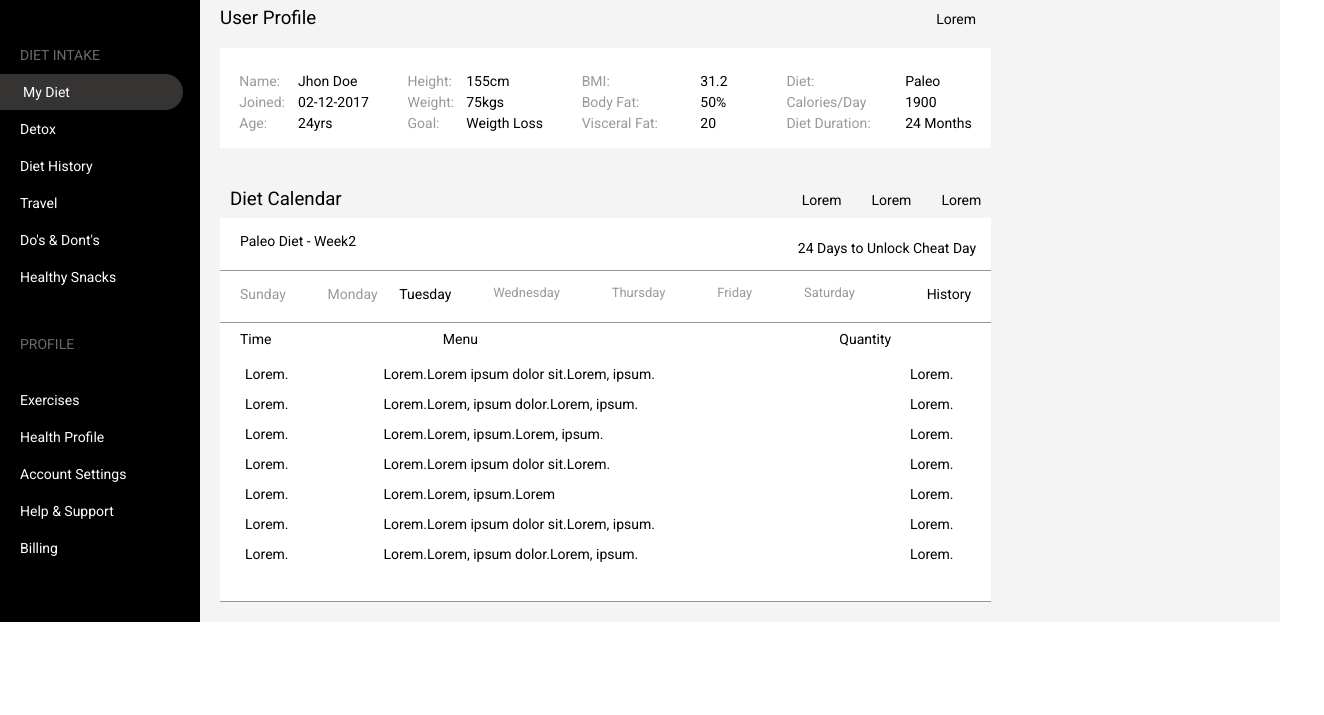
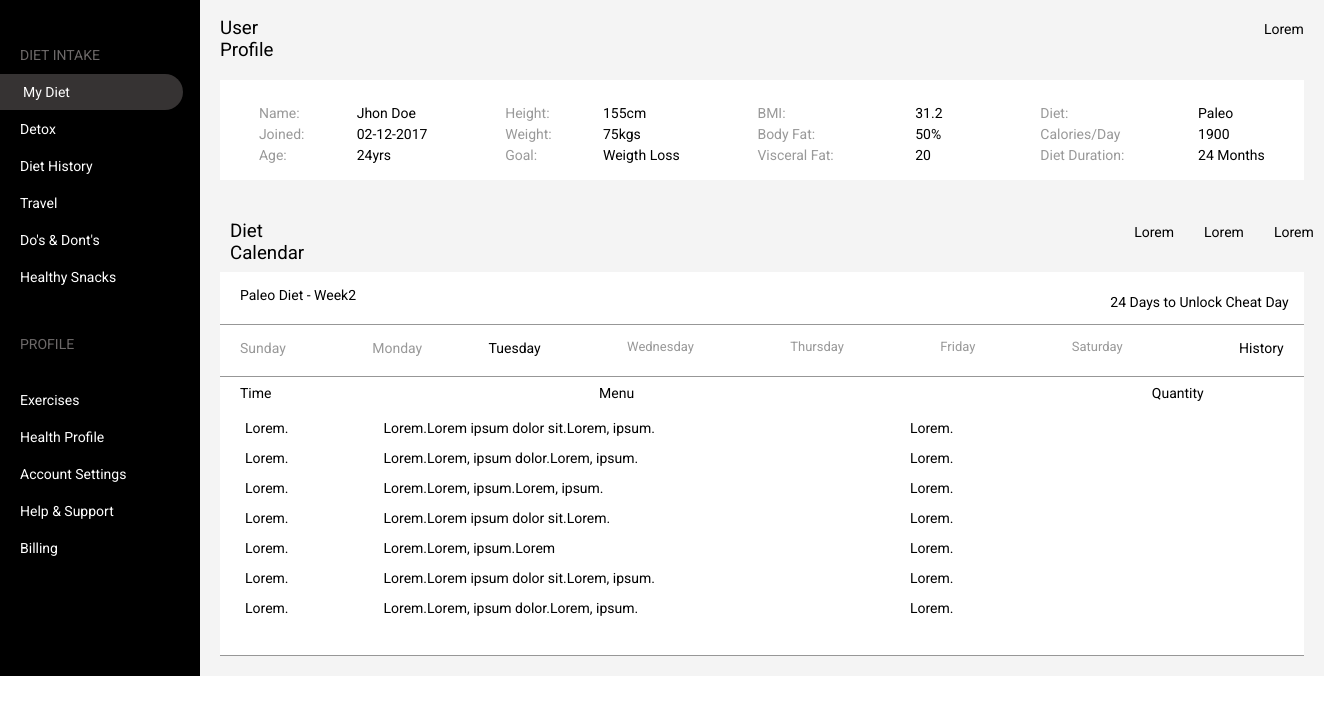
Before and after one commit to gemac2/web1, a plain HTML site: page index.html in a window 1280 px wide. Shown: the part 57-772 px from the top of the page, 1324 px wide, since content can reach past the window. Drawn offline with Linux system fonts and the light colour scheme.

Commit message:
changed view

```diff
--- a/css/styles.css
+++ b/css/styles.css
@@ -11,7 +11,7 @@ body{
 /*style-wrapper*/
 .wrapper{
     margin: 0px;
-    height: 768px;
+
 }
 /*style-header*/
 header{
@@ -66,14 +66,13 @@ justify-content: center;
 /*style-content*/
 .pcontent{
    display: flex;
-
+   width: 100%;
    background: #f4f4f4;
    margin: 0px;
 }
 /*style-sidebar*/
 .sidebar{
-
-    background: #000000;
+   background: #000000;
 }
 .Diet{
     width: 200px;
@@ -123,22 +122,22 @@ h5{
 
 /*style-box1*/
 .box1{
-
+   width: 100%;
    background: #f4f4f4;
 
 }
 /*style-boxuser*/
 .user{
     display: flex;
-
     margin: 20px;
-    margin-top: 0px;
+    margin-top: 10px;
     background: #f4f4f4;
 }
+
 .lorem{
     font-family: 'Roboto', sans-serif;
     font-size: 14px;
-    margin-left: 610px;
+    margin-left: 960px;
 }
 /*style-tabledate*/
 .table{
@@ -148,6 +147,7 @@ h5{
  }
  .date1{
   display:flex;
+
   justify-content: space-around;
   height: 100px;
   background: #ffffff;
@@ -226,11 +226,12 @@ h5{
 /*style-boxuser2*/
 .user2{
     display: flex;
-
+    width: 100%;
     margin: 10px;
     margin-top: 30px;
     background: #f4f4f4;
 }
+
 h3{
     margin-top: 10px;
     margin-right: 10px;
@@ -238,7 +239,7 @@ h3{
 .lorem1 p{
     font-family: 'Roboto', sans-serif;
     font-size: 14px;
-    margin-left: 450px;
+    margin-left: 800px;
 }
 .lorem2 p{
     font-family: 'Roboto', sans-serif;
```
